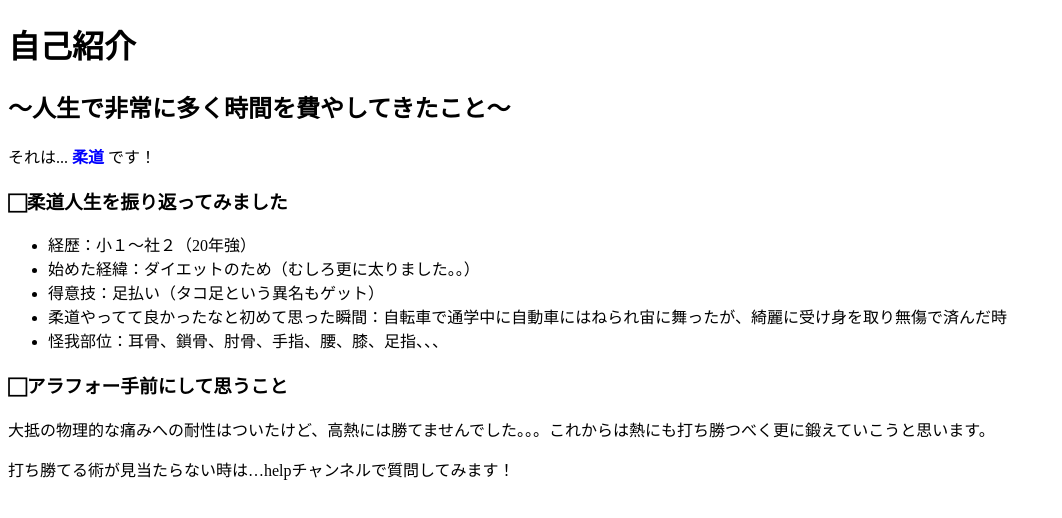
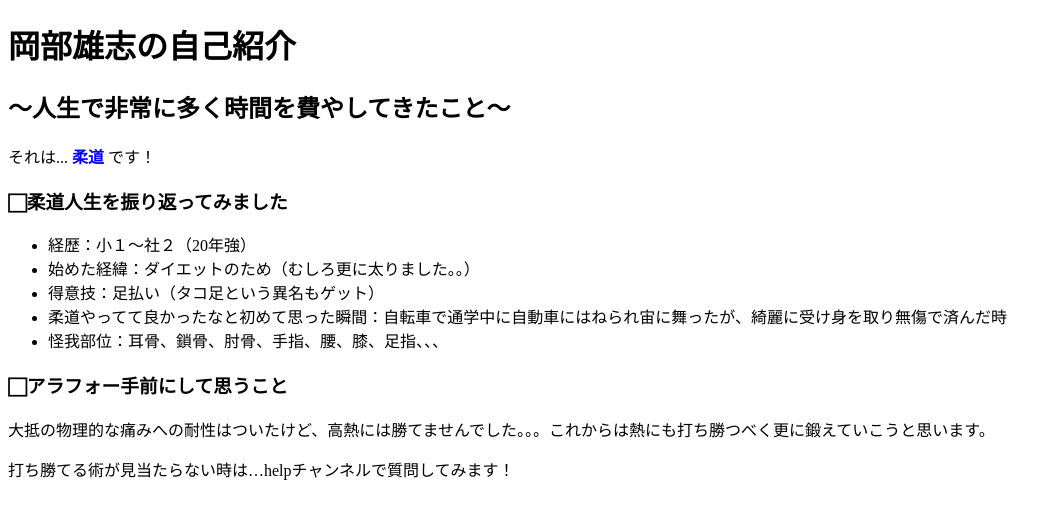
Before and after one commit to Okabe-taka/Okabe-taka.fnd23, a plain HTML site: page index.html in a window 1280 px wide. Shown: the whole page, without its empty margins (0-1062 px from the left). Drawn offline with Linux system fonts and the light colour scheme; a script that the page names is missing.

Commit message:
Update index.html

```diff
--- a/index.html
+++ b/index.html
@@ -12,7 +12,7 @@
 </head>
 
 <body>
-  <h1>自己紹介</h1>
+  <h1>岡部雄志の自己紹介</h1>
   <h2>〜人生で非常に多く時間を費やしてきたこと〜</h2>
    <p>それは... <b><font color="blue"> 柔道 </font></b>です！</p>
   <h3>⬜︎柔道人生を振り返ってみました</h3>
```
